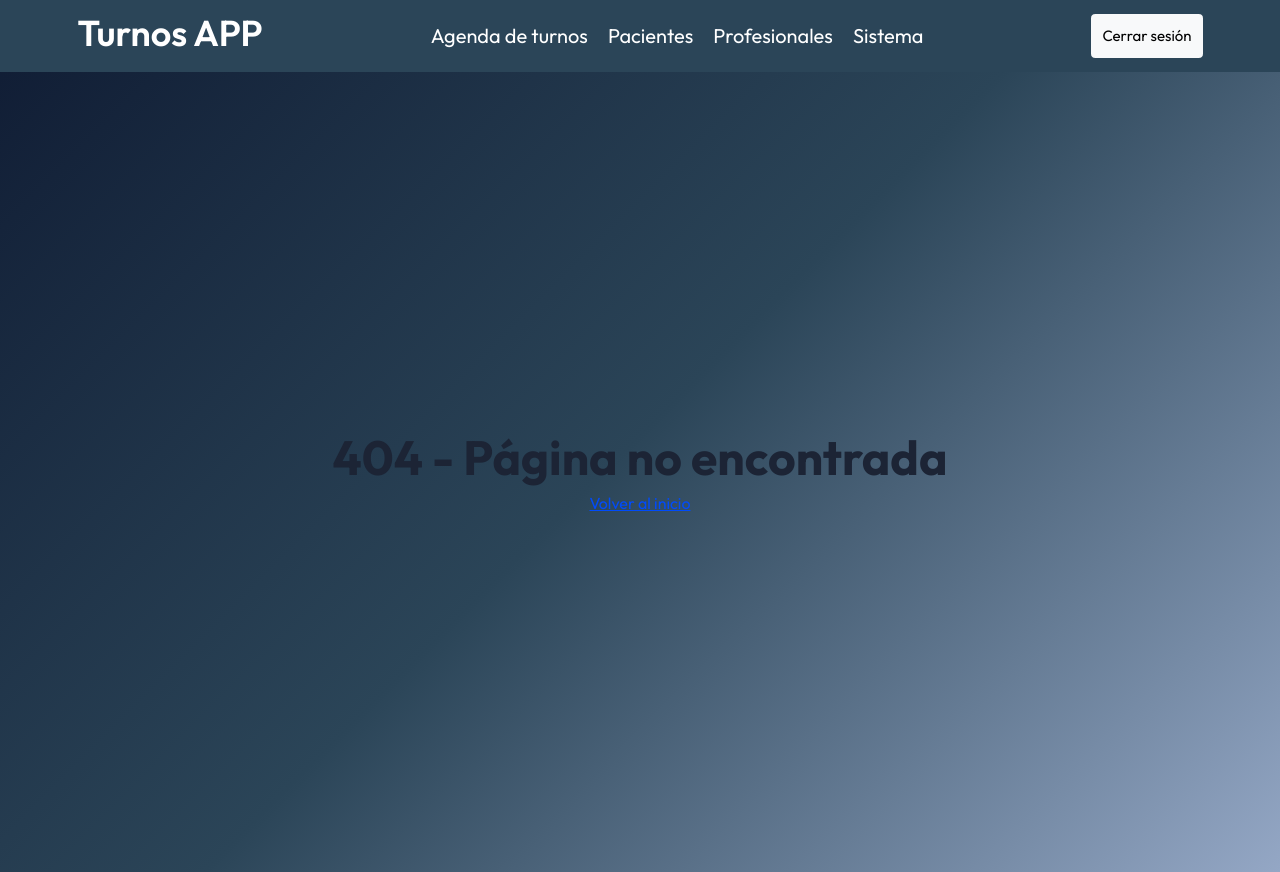
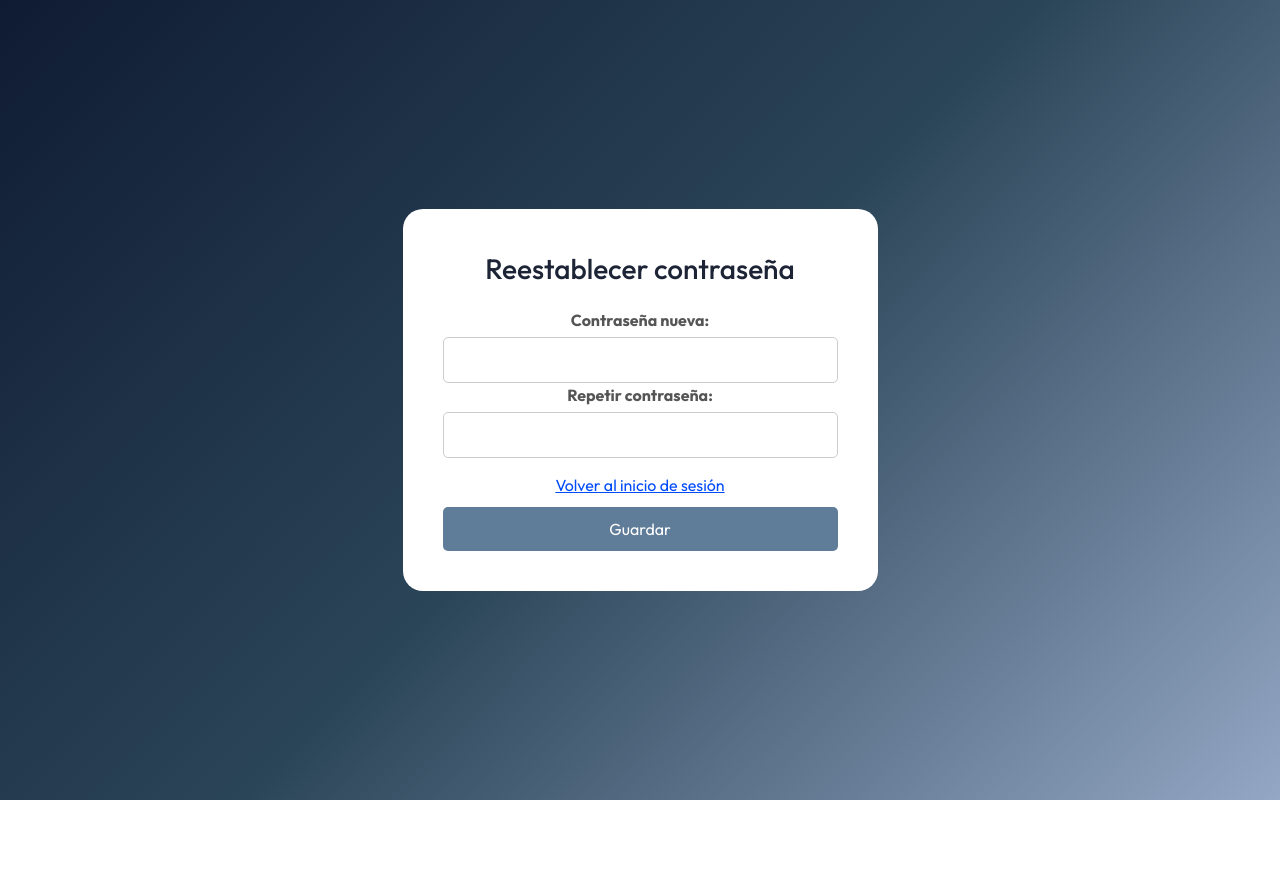
Before and after one commit to JoannaRocio/app-turnos, a React (Create React App) app: page /cambiar-contrasena in a window 1280 px wide. Before the commit this address had no page. After the commit the page ends 800 px from the top, so only its background shows below. Built offline with nearby package versions, Linux system fonts and the light colour scheme.

Commit message:
Fixing password recovery and reset password functionality

```diff
--- a/src/App.tsx
+++ b/src/App.tsx
@@ -18,8 +18,8 @@ function App() {
     <>
       <header>
         {location.pathname !== '/login' && location.pathname !== '/password-recovery' &&
-        location.pathname !== '/reset-password' && location.pathname !== '*'
-         && <Header />}
+        location.pathname !== '/cambiar-contrasena' && location.pathname !== '*'
+        && <Header />}
       </header>
 
       <div className="App">
@@ -27,15 +27,17 @@ function App() {
         {/* Rutas públicas */}
         <Route path="/login" element={<Login />} />
         <Route path="/password-recovery" element={<PasswordRecovery />} />
-        <Route path="/reset-password" element={<ResetPassword />} />
+        {/* <Route path="/password-reset" element={<PasswordReset />} /> */}
+
+        <Route path="/cambiar-contrasena" element={<ResetPassword />} />
 
         {/* Ruta protegida */}
-        <Route path="/home" element={
+        <Route path="*" element={
           isAuthenticated ? <Home /> : <Navigate to="/login" replace />
         } />
 
         {/* Ruta no encontrada */}
-        <Route path="*" element={<NotFound />} />
+        {/* <Route path="/*" element={<NotFound />} /> */}
       </Routes>
       </div>
     </>
--- a/src/pages/password-recovery/reset-password/ResetPassword.tsx
+++ b/src/pages/password-recovery/reset-password/ResetPassword.tsx
@@ -2,17 +2,23 @@ import React, { useState } from "react";
 import "../PasswordRecovery.scss"; // Importa los estilos
 import { useNavigate } from 'react-router-dom';
 import PasswordRecoveryService from "../../../services/PasswordRecoveryService";
+import { useSearchParams } from "react-router-dom";
 
 const ResetPassword: React.FC = () => {
     const [password, setPassword] = useState<string>("")
     const [password2, setPassword2] = useState<string>("")
     const [error, setError] = useState<string>("")
     const [success, setSuccess] = useState<string>("")
+    const [searchParams] = useSearchParams();
 
+    const token = searchParams.get("token");
 
     const handleResetPassword = async (e: React.FormEvent<HTMLFormElement>) => {
         e.preventDefault()
-
+        if (!token) {
+          setError("Token inválido");
+          return;
+        }
         setError("");
         setSuccess("");
 
@@ -23,21 +29,17 @@ const ResetPassword: React.FC = () => {
           return
         }
 
-        if (!password !== !password2) {
-            setSuccess("")
-            setError("Las contraseñas deben ser iguales.")
-            return
-          }
+        if (password !== password2) {
+          setSuccess("");
+          setError("Las contraseñas deben ser iguales.");
+          return;
+        }
 
-        const data = await PasswordRecoveryService.reset_password(password);
-
-        if (data != null) {
-          setError("")
-          setSuccess("La contraseña ha sido reestablecida.");
-        }
-        else {
-          setSuccess("")
-          setError("Contraseña inválida.");
+        try {
+          const response = await PasswordRecoveryService.reset_password(token, password);
+          setSuccess(response); // el backend devuelve un string tipo "Contraseña cambiada correctamente."
+        } catch (error) {
+          setError("Hubo un error al cambiar la contraseña.");
         }
     }
 
--- a/src/services/PasswordRecoveryService.ts
+++ b/src/services/PasswordRecoveryService.ts
@@ -1,18 +1,22 @@
 class PasswordRecoveryService {
   static password_recovery(email: string) {
-      return fetch("http://localhost:8080/api/v1/user/mail-password", {
+    return fetch("http://localhost:8080/api/enviar", {
       method: "POST",
       headers: { "Content-Type": "application/json" },
-        body: JSON.stringify({ email }),
+      body: JSON.stringify({ destinatario: email }),
     }).then(res => res.json());
   }
 
-    static reset_password(password: string) {
-        return fetch("http://localhost:8080/api/v1/auth/reset-password", {
-          method: "POST",
-          headers: { "Content-Type": "application/json" },
-          body: JSON.stringify({ password }),
-        }).then(res => res.json());
+  static reset_password(token: string, password: string) {
+    console.log("Token:", token);
+    return fetch(`http://localhost:8080/api/cambiar-contrasena?token=${token}&newPassword=${password}`, {
+      method: "POST"
+    }).then(res => {
+      if (!res.ok) {
+        throw new Error("Error al cambiar la contraseña");
+      }
+      return res.text(); // o res.json() si es JSON
+    });
   }
 }
 
```
Lines whose indentation alone changed are shown as unchanged.
